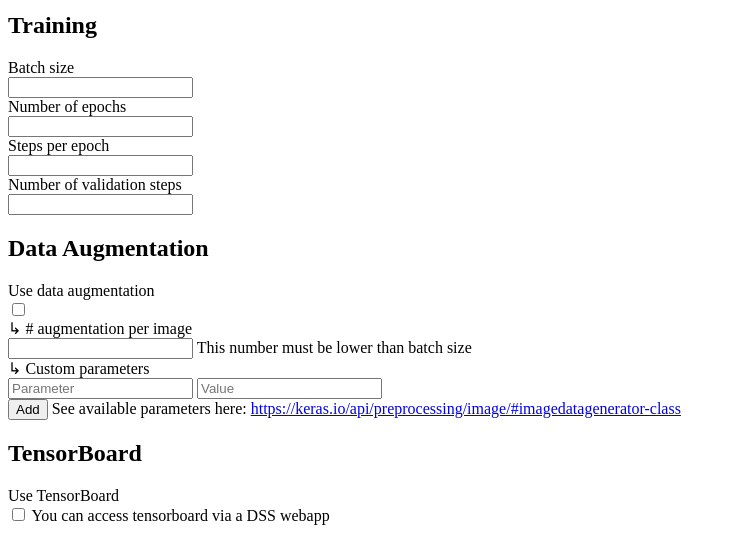
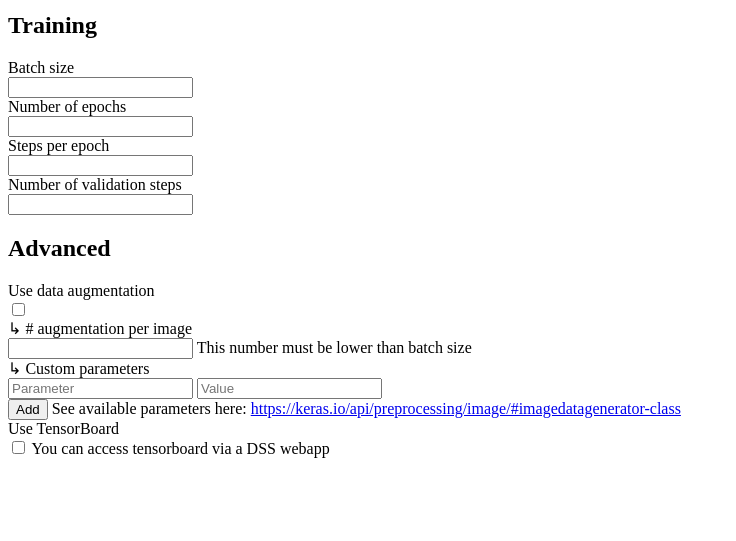
Before and after one commit to dataiku/dss-plugin-deeplearning-image, a Python web app: template resource/templates/retrain-recipe-template.html in a window 1280 px wide. Shown: the part 722-1263 px from the top of the page, without its empty margins (0-736 px from the left). After the commit the page ends 1180 px from the top, so only its background shows below. Run offline with Jinja, Linux system fonts and the light colour scheme; the template is opened without the code that fills it, so the values that code supplies are empty.

Commit message:
Regroup in Advanced section

```diff
--- a/resource/templates/retrain-recipe-template.html
+++ b/resource/templates/retrain-recipe-template.html
@@ -152,7 +152,7 @@
                 <input type="number" min="1" step="1" ng-model="config.nb_validation_steps" required/>
             </div>
         </div>
-        <h2 class="settings-section-title">Data Augmentation</h2>
+        <h2 class="settings-section-title">Advanced</h2>
         <div class="control-group">
             <label class="control-label">Use data augmentation</label>
             <div class="controls">
@@ -188,7 +188,6 @@
                 </div>
             </div>
         </div>
-        <h2 class="settings-section-title">TensorBoard</h2>
         <div class="control-group">
             <label class="control-label">Use TensorBoard</label>
             <div class="controls">
```
